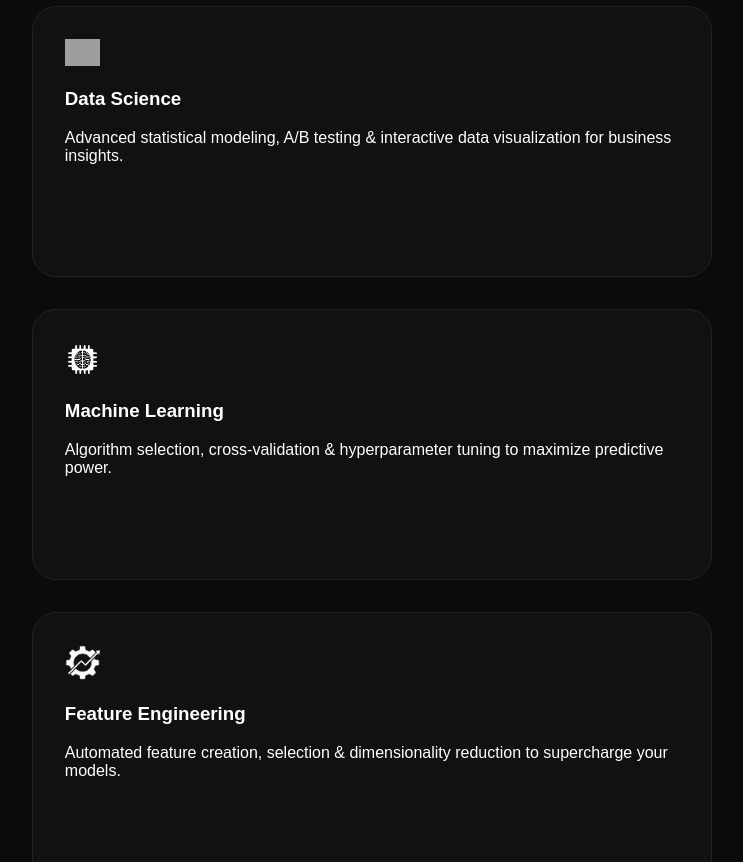
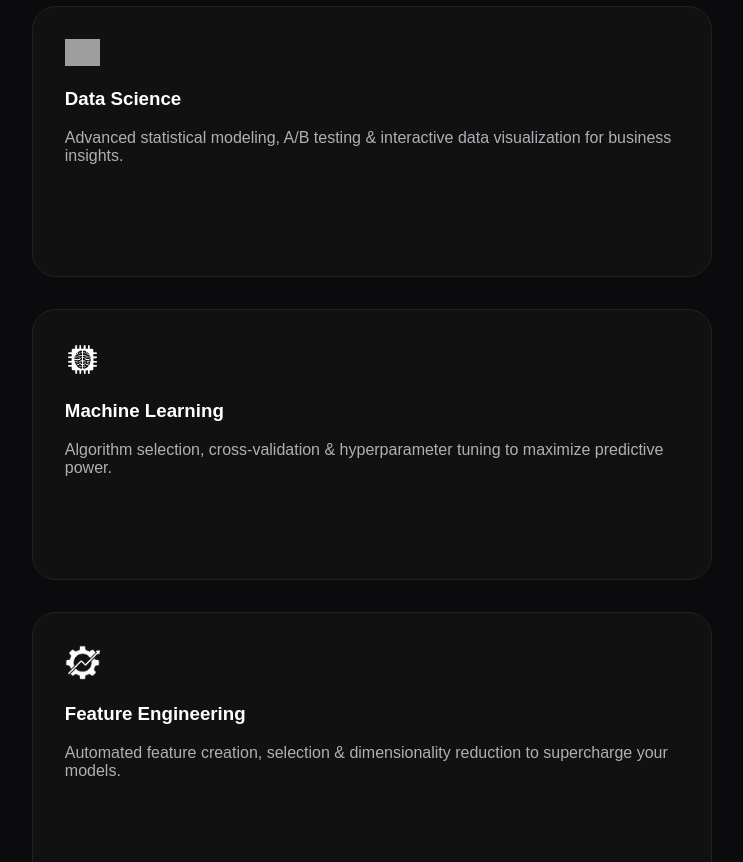
Before and after one commit to DavitEgoian/Portfolio-Website, a React (Create React App) app: page / in a window 1280 px wide. Shown: the part 780-1642 px from the top of the page, without its empty margins (268-1011 px from the left). Built offline with nearby package versions, Linux system fonts and the light colour scheme; grey boxes are pictures that could not be loaded; a web font is replaced by a local one.

Commit message:
Description color changed

```diff
--- a/src/App.css
+++ b/src/App.css
@@ -55,6 +55,10 @@
 	display: grid;
 	row-gap: 2rem;
 	grid-template-columns: repeat(4, 1fr);
+}
+
+.cards-container p{
+	color: #afafb7;
 }
 
 .custom-spotlight-card {
```
